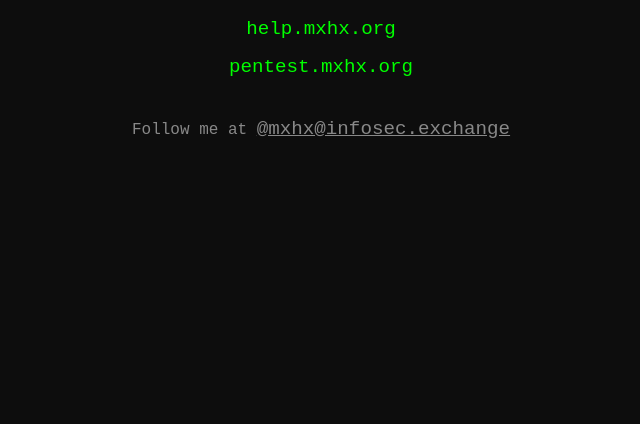
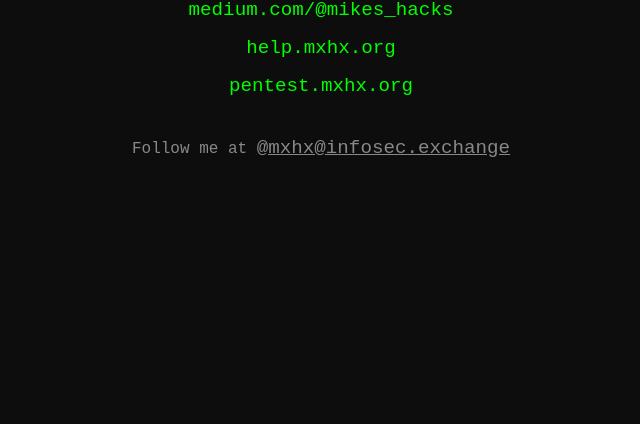
Before and after one commit to mikes-hacks/home, a plain HTML site: page index.html in a window 1280 px wide. Shown: the part 376-800 px from the top of the page, without its empty margins (319-959 px from the left). Drawn offline with Linux system fonts and the light colour scheme.

Commit message:
Update index.html

```diff
--- a/index.html
+++ b/index.html
@@ -50,6 +50,7 @@
 <body>
   <h1>// MXHX //</h1>
   <div class="links">
+    <a href="https://medium.com/@mikes_hacks" target="_blank">medium.com/@mikes_hacks</a>
     <a href="https://help.mxhx.org" target="_blank">help.mxhx.org</a>
     <a href="https://pentest.mxhx.org" target="_blank">pentest.mxhx.org</a>
   </div>
```
